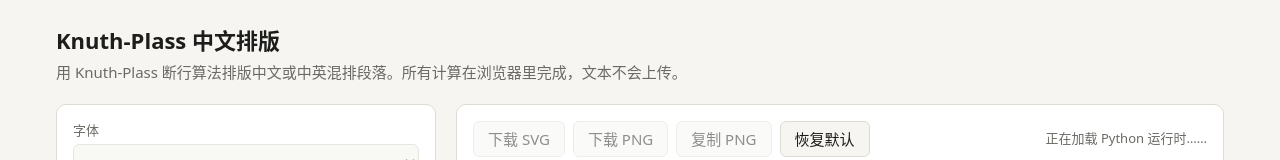
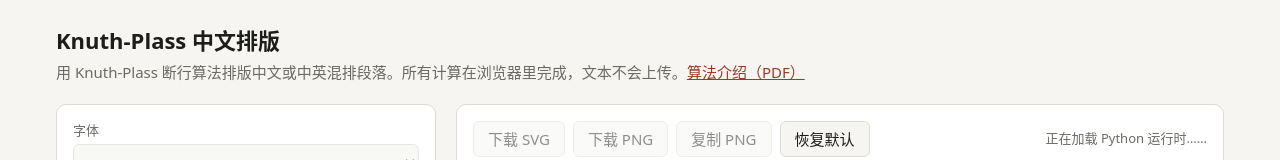
Before and after one commit to chenshuo/typeset, a plain HTML site: page linebreak/web/index.html in a window 1280 px wide. Shown: the top 160 px of the page. Drawn offline with Linux system fonts and the light colour scheme.

Commit message:
linebreak/web: link to the Knuth-Plass algorithm article at the top of the page

```diff
--- a/linebreak/web/index.html
+++ b/linebreak/web/index.html
@@ -28,6 +28,7 @@ body {
 main { max-width: 1200px; margin: 0 auto; padding: 24px 16px 48px; }
 h1 { font-size: 22px; margin: 0 0 4px; }
 .sub { color: var(--muted); margin: 0 0 20px; }
+.sub a { color: var(--accent); }
 .layout { display: grid; grid-template-columns: minmax(0, 380px) minmax(0, 1fr); gap: 20px; align-items: start; }
 @media (max-width: 820px) { .layout { grid-template-columns: minmax(0, 1fr); } }
 .panel { background: var(--panel); border: 1px solid var(--border); border-radius: 10px; padding: 16px; }
@@ -65,7 +66,7 @@ pre.error { color: var(--error); }
 <body>
 <main>
   <h1>Knuth-Plass 中文排版</h1>
-  <p class="sub">用 Knuth-Plass 断行算法排版中文或中英混排段落。所有计算在浏览器里完成，文本不会上传。</p>
+  <p class="sub">用 Knuth-Plass 断行算法排版中文或中英混排段落。所有计算在浏览器里完成，文本不会上传。<a href="https://github.com/chenshuo/typeset/blob/master/knuth-plass-line-breaking.pdf" target="_blank" rel="noopener">算法介绍（PDF）</a></p>
 
   <div class="layout">
     <section class="panel">
```
